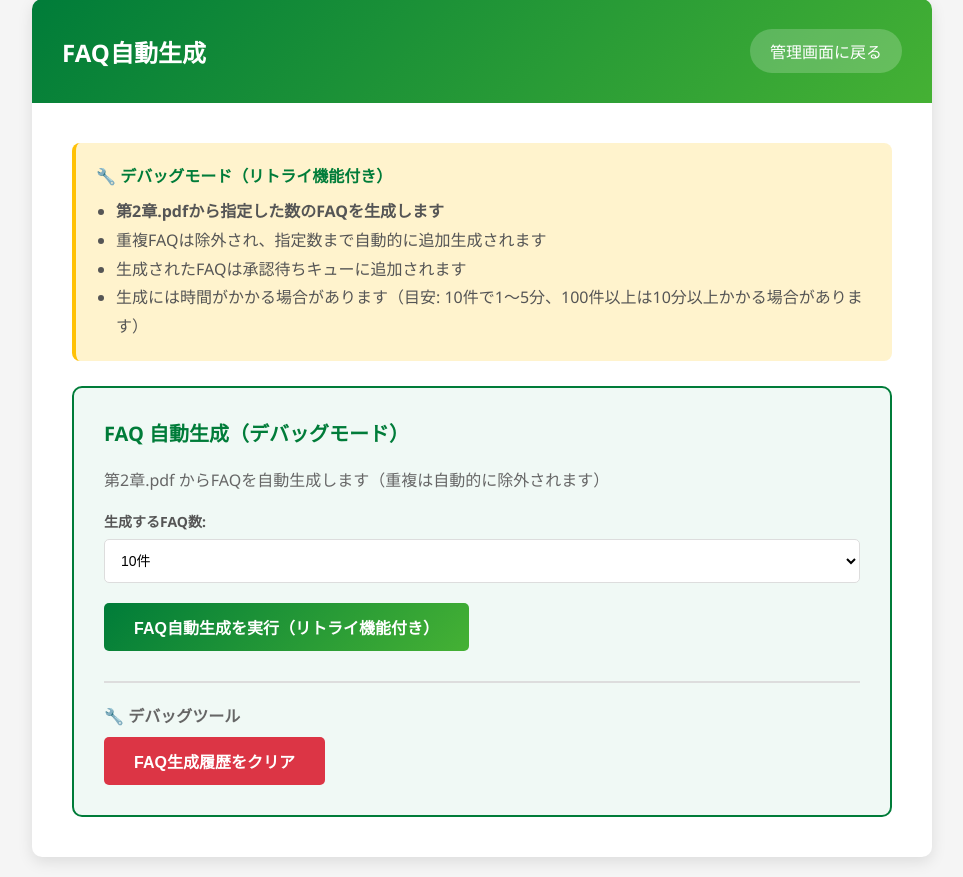
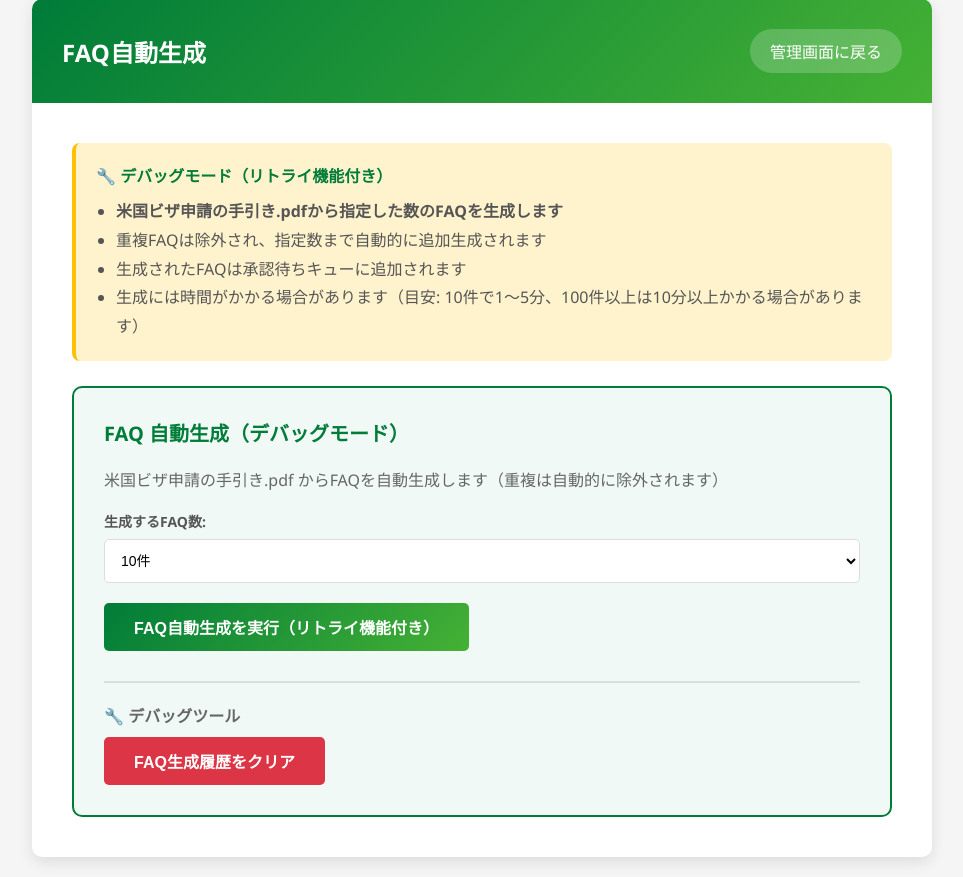
Before and after one commit to kyuwatanabe/hybrid-rag-system, a Flask app: template templates/auto_generate_faq.html in a window 1280 px wide. Shown: the part 21-898 px from the top of the page, without its empty margins (158-1121 px from the left). Run offline with Flask 3, Linux system fonts and the light colour scheme; the template is opened without the code that fills it, so the values that code supplies are empty; parts of the project's set-up code (start-up, migrations or seed data) failed here and were passed over.

Commit message:
Add window info tracking and fix PDF name display
Changes:
- Add window_info parameter to FAQ generation (q_range, a_range, position)
- Display window info in admin review page to track FAQ source location
- Fix '第2章.pdf' references to '米国ビザ申請の手引き.pdf'
- Show window info in pending FAQ review for better coverage analysis

```diff
--- a/templates/auto_generate_faq.html
+++ b/templates/auto_generate_faq.html
@@ -235,7 +235,7 @@
             <div class="info-box" style="background: #fff3cd; border-left-color: #ffc107;">
                 <h3>🔧 デバッグモード（リトライ機能付き）</h3>
                 <ul>
-                    <li><strong>第2章.pdfから指定した数のFAQを生成します</strong></li>
+                    <li><strong>米国ビザ申請の手引き.pdfから指定した数のFAQを生成します</strong></li>
                     <li>重複FAQは除外され、指定数まで自動的に追加生成されます</li>
                     <li>生成されたFAQは承認待ちキューに追加されます</li>
                     <li>生成には時間がかかる場合があります（目安: 10件で1〜5分、100件以上は10分以上かかる場合があります）</li>
@@ -244,7 +244,7 @@
 
             <div class="auto-generate-section">
                 <h2>FAQ 自動生成（デバッグモード）</h2>
-                <p style="margin-bottom: 20px; color: #666;">第2章.pdf からFAQを自動生成します（重複は自動的に除外されます）</p>
+                <p style="margin-bottom: 20px; color: #666;">米国ビザ申請の手引き.pdf からFAQを自動生成します（重複は自動的に除外されます）</p>
                 <form action="/admin/auto_generate" method="post" enctype="multipart/form-data">
                     <div class="form-group">
                         <label for="numQuestions">生成するFAQ数:</label>
@@ -313,7 +313,7 @@
             generateBtn.textContent = '生成中...';
             interruptBtn.style.display = 'inline-block'; // 中断ボタンを表示
             statusDiv.className = 'generate-status loading';
-            statusDiv.textContent = `FAQ生成中です（第2章.pdfから${selectedCount}件生成）。しばらくお待ちください...`;
+            statusDiv.textContent = `FAQ生成中です（米国ビザ申請の手引き.pdfから${selectedCount}件生成）。しばらくお待ちください...`;
 
             // タイマー開始
             timerDisplay.style.display = 'block';
--- a/templates/review_pending.html
+++ b/templates/review_pending.html
@@ -521,6 +521,9 @@
 
                         <div class="qa-meta">
                             <span>カテゴリ: {{ item.category }}</span>
+                            {% if item.window_info %}
+                            <span style="color: #666; font-size: 0.9em;">📍 ウィンドウ: {{ item.window_info }}</span>
+                            {% endif %}
                             {% if item.keywords %}
                             <span>キーワード: {{ item.keywords }}</span>
                             {% endif %}
--- a/web_app_hybrid.py
+++ b/web_app_hybrid.py
@@ -700,6 +700,8 @@ def auto_generate_faqs():
                     for faq in generated_faqs:
                         try:
                             qa_id = faq_system.add_pending_qa(
+                                window_info=faq.get("window_info", "")
+                                question=faq.get('question', ''),
                                 question=faq.get('question', ''),
                                 answer=faq.get('answer', ''),
                                 keywords=faq.get('keywords', ''),
@@ -840,6 +842,8 @@ def auto_generate_faqs():
                     for faq in generated_faqs:
                         try:
                             qa_id = faq_system.add_pending_qa(
+                                window_info=faq.get("window_info", "")
+                                question=faq.get('question', ''),
                                 question=faq.get('question', ''),
                                 answer=faq.get('answer', ''),
                                 keywords=faq.get('keywords', ''),
```
Also changed, not shown: faq_system.py (+5 -2 lines).
